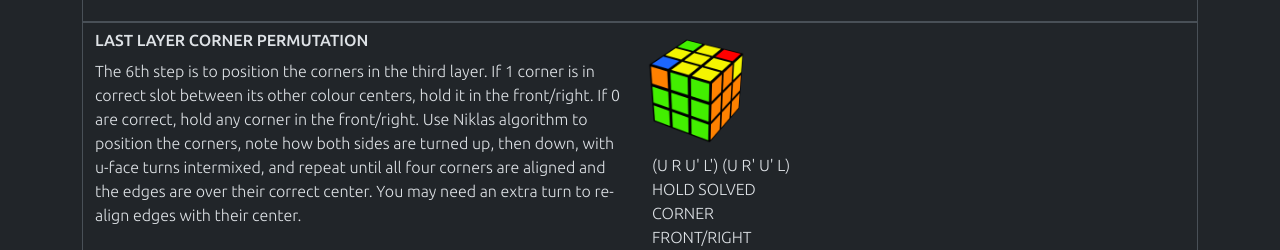
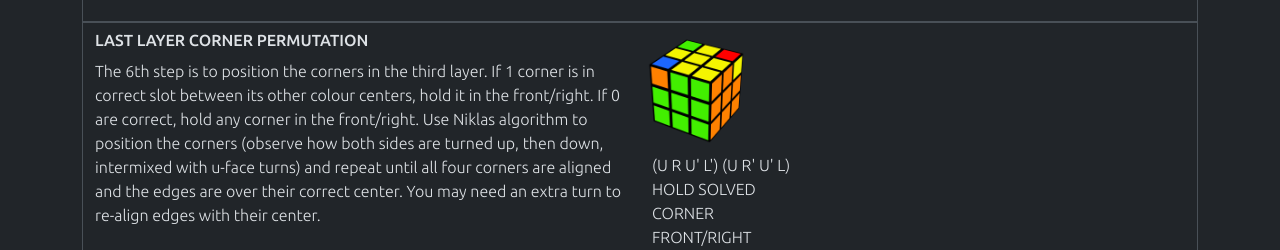
Before and after one commit to andyjudson/cubing, a plain HTML site: page beginner.html in a window 1280 px wide. Shown: the part 1440-1690 px from the top of the page. Drawn offline with nearby package versions, Linux system fonts and the light colour scheme.

Commit message:
Minor edits

```diff
--- a/beginner.html
+++ b/beginner.html
@@ -109,7 +109,7 @@
       <div class="row border">
         <div class="col-md-6 my-2">
           <h6>LAST LAYER CORNER PERMUTATION</h6>
-          <p>The 6th step is to position the corners in the third layer. If 1 corner is in correct slot between its other colour centers, hold it in the front/right. If 0 are correct, hold any corner in the front/right. Use Niklas algorithm to position the corners, note how both sides are turned up, then down, with u-face turns intermixed, and repeat until all four corners are aligned and the edges are over their correct center. You may need an extra turn to re-align edges with their center.</p>
+          <p>The 6th step is to position the corners in the third layer. If 1 corner is in correct slot between its other colour centers, hold it in the front/right. If 0 are correct, hold any corner in the front/right. Use Niklas algorithm to position the corners (observe how both sides are turned up, then down, intermixed with u-face turns) and repeat until all four corners are aligned and the edges are over their correct center. You may need an extra turn to re-align edges with their center.</p>
         </div>
         <div class="col-md-2"><img src="./assets/bgnr/ly3-corner-perm.png" class="cube-model-png">
           <br>(U R U' L') (U R' U' L)<br>HOLD SOLVED CORNER FRONT/RIGHT</div>
```
